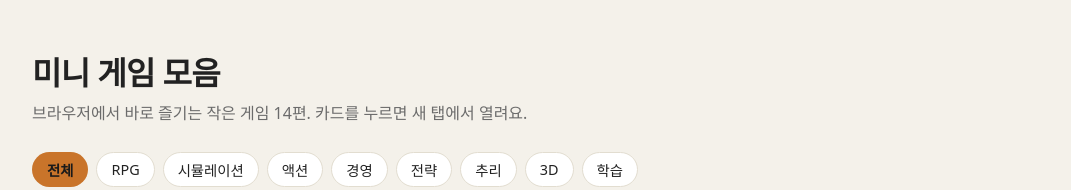
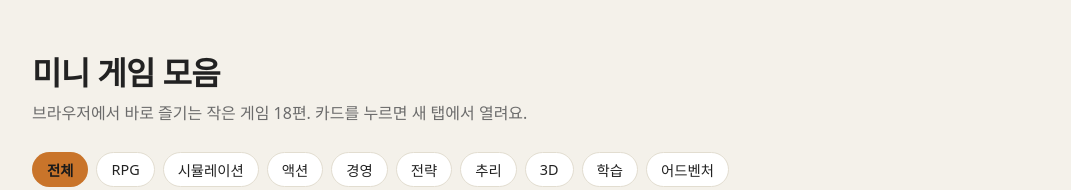
Before and after one commit to alishajava/TestGitHub, a plain HTML site: page index.html in a window 1280 px wide. Shown: the top 190 px of the page, without its empty margins (104-1175 px from the left). Drawn offline with Linux system fonts and the light colour scheme.

Commit message:
목록에 게임 4편 추가
Co-Authored-By: Claude Sonnet 5.5 <noreply@anthropic.com>
Claude-Session: https://claude.ai/code/session_01Sc7mq8b2kN4wSY8EbV5Euc

```diff
--- a/index.html
+++ b/index.html
@@ -34,7 +34,7 @@
 <body>
 <header>
   <h1>미니 게임 모음</h1>
-  <p>브라우저에서 바로 즐기는 작은 게임 14편. 카드를 누르면 새 탭에서 열려요.</p>
+  <p>브라우저에서 바로 즐기는 작은 게임 18편. 카드를 누르면 새 탭에서 열려요.</p>
 </header>
 <div class="filters" id="filters" role="group" aria-label="종류 필터"></div>
 <main id="grid"></main>
@@ -56,6 +56,10 @@
     { path: '3d/', name: '3D 프로토타입', desc: '3D 캐릭터를 움직이며 둘러보는 프로토타입.', tag: '3D', icon: '🧊', grad: ['#3a5a3a', '#8ad98a'] },
     { path: 'learn2d/', name: '2D 게임 배우기', desc: '2D 게임 만들기의 기본기를 직접 만져 보며 배우는 학습용.', tag: '학습', icon: '📐', grad: ['#5a4a2f', '#d9c08a'] },
     { path: 'learn3d/', name: '3D 게임 배우기', desc: '3D 게임 만들기의 기본기를 직접 만져 보며 배우는 학습용.', tag: '학습', icon: '📦', grad: ['#4a2f5a', '#b88ad9'] },
+    { path: 'relay/', name: '마지막 중계소', desc: '버려진 중계소를 돌며 부품을 모아 스스로를 강화하는 탑다운 액션.', tag: '액션', icon: '📡', grad: ['#1d2a3a', '#4a7aa8'] },
+    { path: 'topview/', name: '탑뷰 어드벤처', desc: '마을을 거닐며 사람과 대화하고 열쇠를 찾는 탑뷰 어드벤처.', tag: '어드벤처', icon: '🗝️', grad: ['#3a5a2f', '#a8c86a'] },
+    { path: 'tunguska/', name: '퉁구스카의 비밀', desc: '눈보라 속 버려진 소련 연구 기지의 단서를 조사하는 방탈출 어드벤처.', tag: '추리', icon: '❄️', grad: ['#2a3a4a', '#8aa8c0'] },
+    { path: 'robotbuilder/', name: '메이드로봇 만들기', desc: '바디부터 코어까지 부품을 골라 나만의 메이드로봇을 조립하는 시뮬레이터.', tag: '시뮬레이션', icon: '🛠️', grad: ['#a85a7a', '#f0a0b8'] },
   ]
   const grid = document.getElementById('grid')
   const filters = document.getElementById('filters')
```
